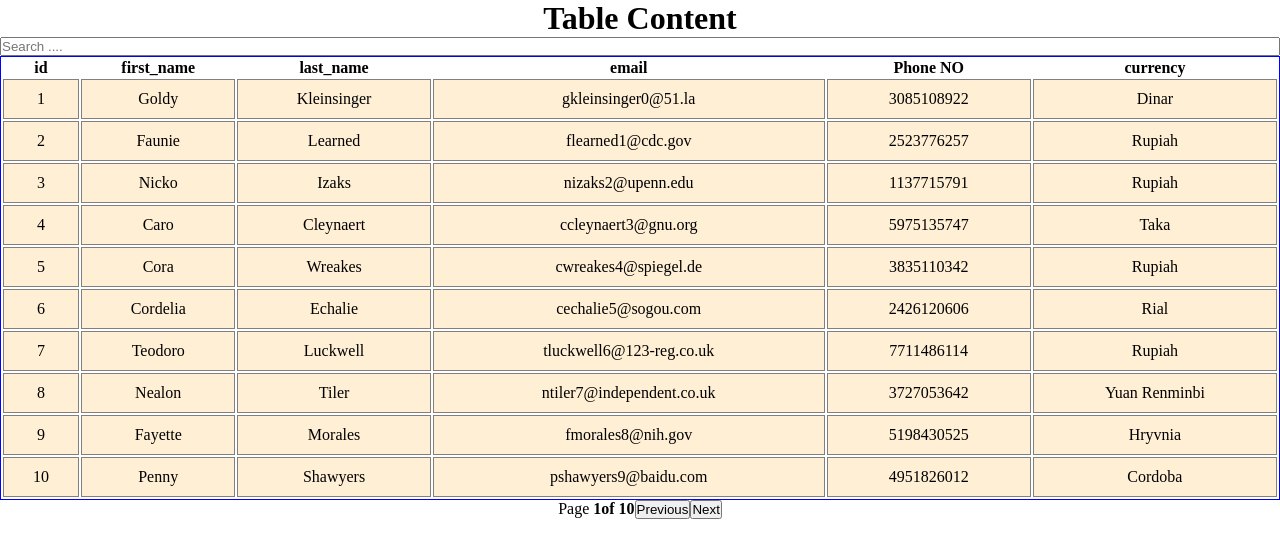
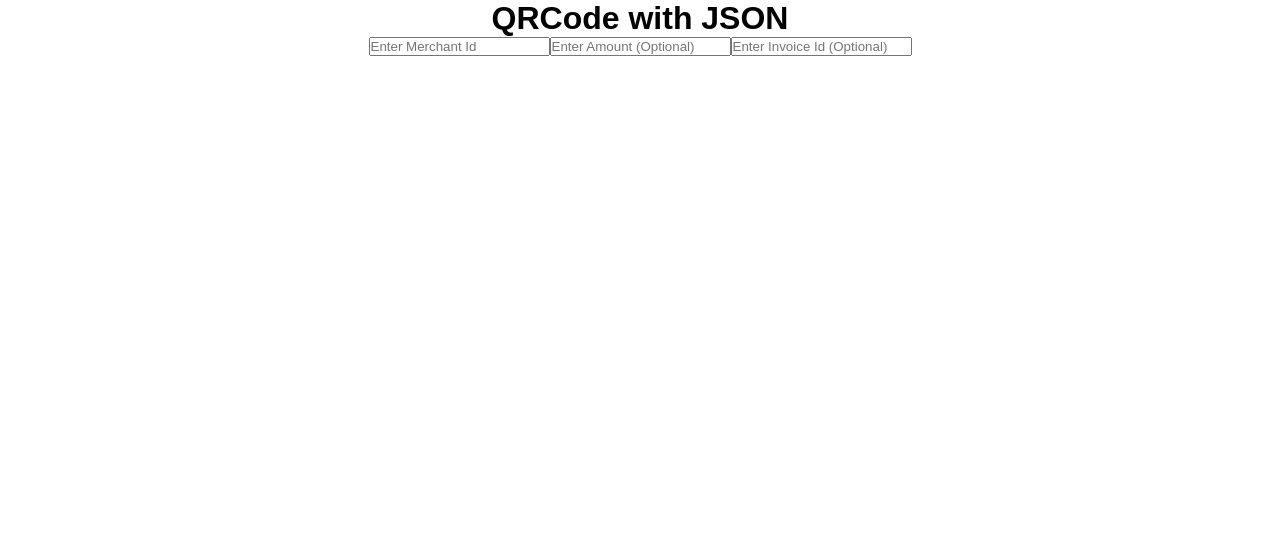
Before and after one commit to 98arun/ftx-hackathon, a React (Vite) app: page /GenerateQRCode in a window 1280 px wide. Shown: the top 558 px of the page. Built offline with nearby package versions, Linux system fonts and the light colour scheme.

Commit message:
Setup router & add QRCode functionality

```diff
--- a/package.json
+++ b/package.json
@@ -10,6 +10,8 @@
     "axios": "^0.24.0",
     "react": "^17.0.0",
     "react-dom": "^17.0.0",
+    "react-qr-svg": "^2.4.0",
+    "react-router-dom": "^6.0.2",
     "react-table": "^7.7.0"
   },
   "devDependencies": {
--- a/src/App.tsx
+++ b/src/App.tsx
@@ -1,5 +1,5 @@
-import Table from './components/table/Table';
 import "./Assets/Style/style.css";
+import Table from "./Components/table/Table";
 
 function App() {
   return (
--- /dev/null
+++ b/src/Components/generateQRCode/generateQRCode.tsx
@@ -0,0 +1,83 @@
+import React from "react";
+import { QRCode } from "react-qr-svg";
+import { Route, Routes } from "react-router-dom";
+
+const styles: any = {
+  root: {
+    fontFamily: "sans-serif",
+  },
+  h1: {
+    textAlign: "center",
+  },
+  qrcode: {
+    textAlign: "center",
+  },
+};
+
+export default class GenerateQRCode extends React.Component {
+  state = {
+    merchantId: "",
+    amount: 0,
+    invoiceId: "",
+  };
+
+  _handleInputChange = (e: any) => {
+    const { name, value } = e.target;
+    this.setState({ [name]: value });
+  };
+
+  _renderQRCodeGeneratorView = () => {
+    const { merchantId, amount, invoiceId } = this.state;
+    if (!merchantId) {
+      return null;
+    }
+    return (
+      <QRCode
+        level="Q"
+        style={{ width: 256 }}
+        value={JSON.stringify({
+          merchantId,
+          amount,
+          invoiceId,
+        })}
+      />
+    );
+  };
+
+  render() {
+    const { merchantId, amount, invoiceId } = this.state;
+    return (
+      <div style={styles.root}>
+        <h1 style={styles.h1}>QRCode with JSON</h1>
+        <div style={styles.qrcode}>
+          <div>
+            <input
+              type="text"
+              name="merchantId"
+              onChange={this._handleInputChange}
+              placeholder="Enter Merchant Id"
+            />
+            <input
+              type="text"
+              name="amount"
+              onChange={this._handleInputChange}
+              placeholder="Enter Amount (Optional)"
+            />
+            <input
+              type="text"
+              name="invoiceId"
+              onChange={this._handleInputChange}
+              placeholder="Enter Invoice Id (Optional)"
+            />
+          </div>
+          <div style={{ marginTop: "40px" }}>
+            {this._renderQRCodeGeneratorView()}
+          </div>
+        </div>
+        <Routes>
+          <Route path="/GenerateQRCode" element={<GenerateQRCode />} />
+        </Routes>
+      </div>
+    );
+  }
+}
--- a/src/Components/table/GlobalFilter.tsx
+++ b/src/Components/table/GlobalFilter.tsx
@@ -1,11 +1,14 @@
+const GlobalFilter = ({ filter, setFilter }: any) => {
+  return (
+    <>
+      <input
+        type="text"
+        value={filter || ""}
+        placeholder="Search ...."
+        onChange={(e) => setFilter(e.target.value)}
+      />
+    </>
+  );
+};
 
-const GlobalFilter = ({ filter, setFilter }: any) => {
-    return (
-        <>
-            <input type="text" value={filter || ''} placeholder='Search ....'
-                onChange={e => setFilter(e.target.value)} />
-        </>
-    )
-}
-
-export default GlobalFilter
+export default GlobalFilter;
--- a/src/Components/table/Table.tsx
+++ b/src/Components/table/Table.tsx
@@ -1,13 +1,21 @@
-import { useEffect, useMemo, useState } from "react";
-import { useTable, usePagination, useSortBy, useGlobalFilter } from "react-table";
+import { memo, useEffect, useMemo, useState } from "react";
+import {
+  useTable,
+  usePagination,
+  useSortBy,
+  useGlobalFilter,
+} from "react-table";
 import { GetRequest } from "../../Utilities/NetworkAxios";
-import Mock_data from '../MOCK_DATA.json'
+import Mock_data from "../MOCK_DATA.json";
 import "../../Assets/Style/style.css";
-import { COLUMNS } from './columns'
-import GlobalFilter from './GlobalFilter'
+import { COLUMNS } from "./columns";
+import GlobalFilter from "./GlobalFilter";
+import { BrowserRouter, Link, Route, Routes } from "react-router-dom";
+import GenerateQRCode from "../generateQRCode/generateQRCode";
 
 function Table() {
   const [users, setUsers] = useState<any>([]);
+
   const fetchUsers = async () => {
     // const response = await GetRequest("https://fakestoreapi.com/Users");
     // if (!response) {
@@ -44,8 +52,7 @@ function Table() {
   //   []
   // );
 
-
-  const columns = useMemo(() => COLUMNS, [])
+  const columns = useMemo(() => COLUMNS, []);
 
   const usersData = useMemo(() => [...users], [users]);
 
@@ -59,30 +66,35 @@ function Table() {
     pageOptions,
     state,
     prepareRow,
-    setGlobalFilter
-  }: any = useTable<any>({ columns, data: usersData }, useGlobalFilter, useSortBy, usePagination);
+    setGlobalFilter,
+  }: any = useTable<any>(
+    { columns, data: usersData },
+    useGlobalFilter,
+    useSortBy,
+    usePagination
+  );
 
   const { pageIndex, globalFilter }: any = state;
 
   return (
     <>
       <GlobalFilter filter={globalFilter} setFilter={setGlobalFilter} />
+      <Link to="/GenerateQRCode">GenerateQRCode</Link>
+
       <table {...getTableProps()} style={{ border: "solid 1px blue" }}>
-        <thead >
+        <thead>
           {headerGroups.map((headerGroups: any) => (
             <tr {...headerGroups.getHeaderGroupProps()}>
-              {
-                headerGroups.headers.map((column: any) => (
-                  <th{...column.getHeaderProps([column.getSortByToggleProps()])}>{column.render('Headers')}
-                    <span>
-                      {column.isSorted ? (column.isSortedDesc ? " ▼" : " ▲") : ''}
-                    </span>
-                  </th>
-                ))
-              }
+              {headerGroups.headers.map((column: any) => (
+                <th {...column.getHeaderProps([column.getSortByToggleProps()])}>
+                  {column.render("Headers")}
+                  <span>
+                    {column.isSorted ? (column.isSortedDesc ? " ▼" : " ▲") : ""}
+                  </span>
+                </th>
+              ))}
             </tr>
           ))}
-
         </thead>
 
         <tbody {...getTableBodyProps()}>
@@ -122,9 +134,7 @@ function Table() {
     </>
   );
 }
-export default Table;
-
-
+export default memo(Table);
 
 // {
 //   "currency": "INR",
--- a/src/main.tsx
+++ b/src/main.tsx
@@ -1,10 +1,17 @@
 import React from "react";
 import ReactDOM from "react-dom";
+import { BrowserRouter, Route, Routes } from "react-router-dom";
 import App from "./App";
+import GenerateQRCode from "./Components/generateQRCode/generateQRCode";
 
 ReactDOM.render(
   <React.StrictMode>
-    <App />
+    <BrowserRouter>
+      <Routes>
+        <Route path="/" element={<App />} />
+        <Route path="/GenerateQRCode" element={<GenerateQRCode />} />
+      </Routes>
+    </BrowserRouter>
   </React.StrictMode>,
   document.getElementById("root")
 );
```
Also changed, not shown: 1 other file (tests, documents, lock files or other folders).
